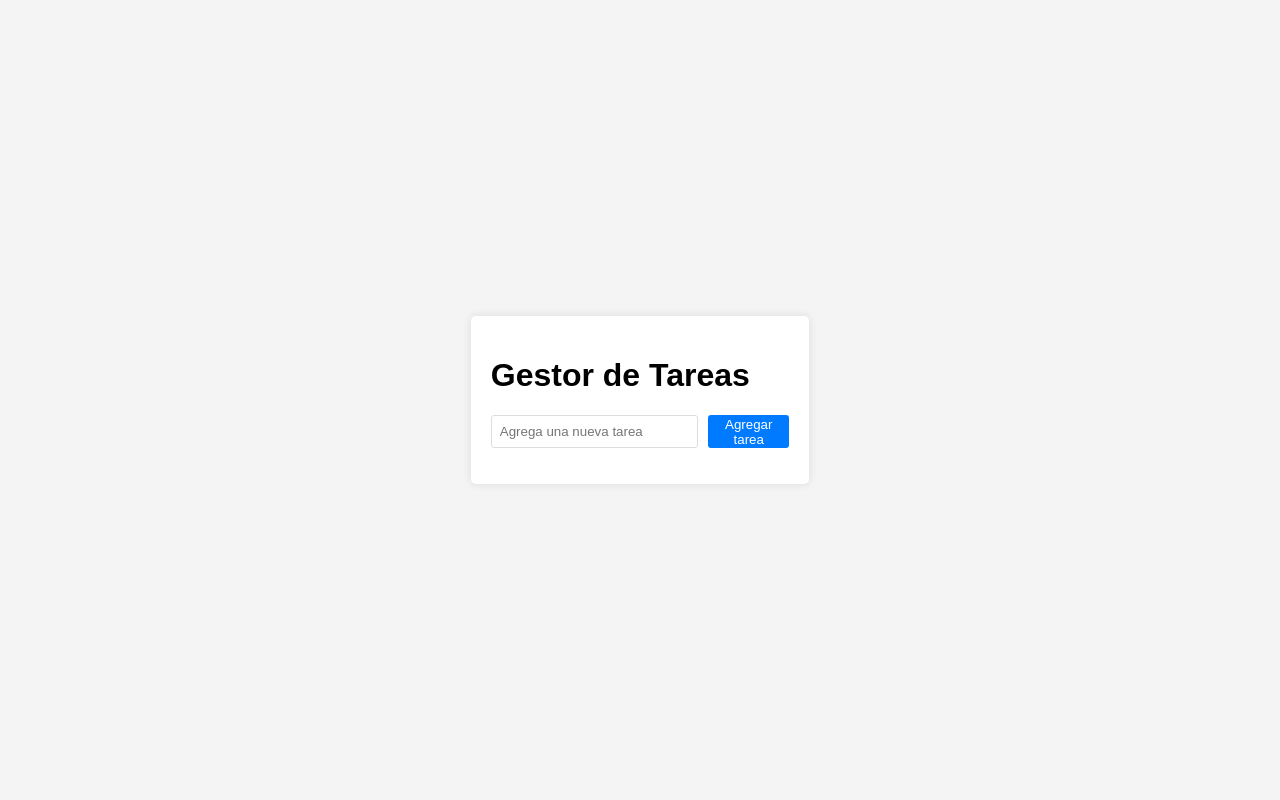
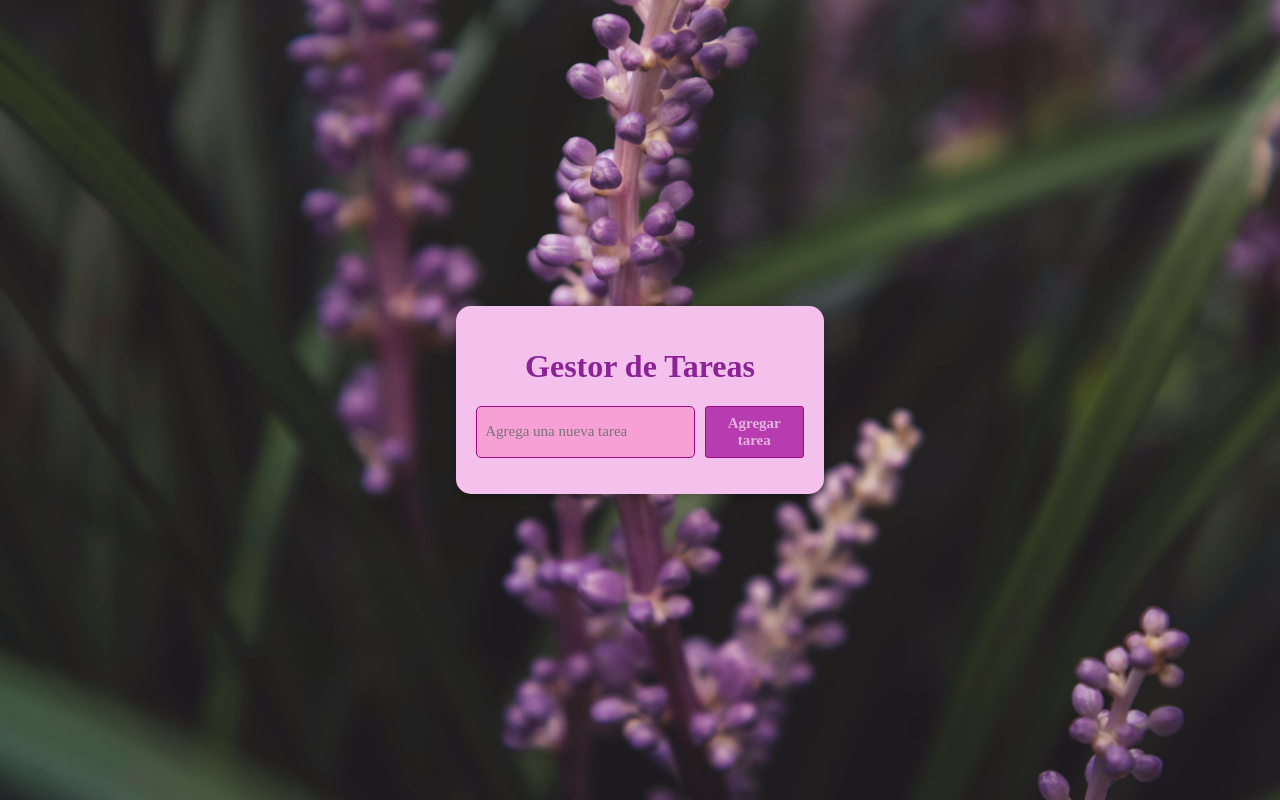
Before and after one commit to Monilimaros/gestorTareas, a website built with webpack: page dist/index.html in a window 1280 px wide. Built offline with Linux system fonts and the light colour scheme.

Commit message:
Estilos personales

```diff
--- a/src/styles.css
+++ b/src/styles.css
@@ -1,7 +1,11 @@
 /*Estilos generales del proyecto*/
 body {
-    font-family: Arial, sans-serif;
-    background-color:#f4f4f4;
+    font-family: serif;
+    background-image: url(../dist/imagenes/pexels-carlos-montelara-3450804-5261023.jpg);
+    background-repeat: no-repeat;
+    background-position: center center;
+    background-size: cover;
+    background-attachment: fixed;
     margin: 0;
     padding: 0;
     height: 100vh;
@@ -10,13 +14,17 @@ body {
     align-items: center;
 
 }
+h1 {
+    text-align: center;
+    color: #8c2296;
+}
 
 /*Estilos para el contenedor parcial */
 #app {
-    background-color: white;
+    background-color: rgb(243, 193, 236);
     padding: 20px;
-    border-radius: 5px;
-    box-shadow: 0 0 10px rgba(0, 0, 0, 0.1);
+    border-radius: 15px;
+    box-shadow: 0 4px 8px rgba(0, 0, 0, 0.2);
 
 }
 
@@ -31,18 +39,26 @@ input {
     width: 75%;
     padding: 8px;
     margin-right: 10px;
-    border: 1px solid #ddd;
-    border-radius: 3px;
+    border: 1px solid #a30781;
+    border-radius: 5px;
+    background-color: #f7a0d5;
+    font-family: serif;
+    font-size: 15px;
 }
 
 /*Estilos de boton */
 button {
-    padding: 5 px 8px;
-    background-color: #007bff;
-    color: white;
-    border:none;
+    padding: 8px 12px;
+    background-color: #b63cb0;
+    color: #131212;
+    border:1px solid #a30781;
     border-radius: 3px;
     cursor:pointer;
+    font-size: 15px;
+    transition: background-color 0.3s, transform 0.2s;
+    font-family: serif;
+    font-weight: bold;
+    color: rgb(228, 179, 221);
 }
 
 /*Estilos de la lista */
@@ -53,18 +69,20 @@ ul {
 
 /*Estilos a los elementos de la lista */
 li {
-    background-color: #f4f4f4;
-    padding: 10px;
-    border: 1px solid #ddd;
+    background-color: #f7a0d5;
+    padding: 12px;
+    border: 1px solid #a30781;
     margin-top: 10px;
+    border-radius: 5px;
     display: flex;
     justify-content: space-between;
     align-items: center;
+    transition: background-color 0.3s, transform 0.2s;
 }
 
 
 /*Estilos para cuando una tarea este completa */
 li.completed {
     text-decoration:line-through;
-    color: #888;
+    color: #8c2296;
 }
```
Also changed, not shown: dist/3306660403dbf00dd9ec.jpg (added), dist/bundle.js, dist/imagenes/pexels-carlos-montelara-3450804-5261023.jpg (added), 1 other file.
